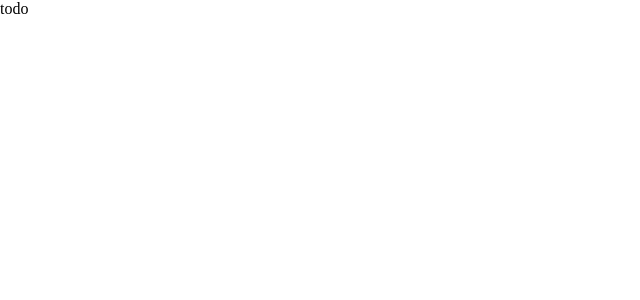
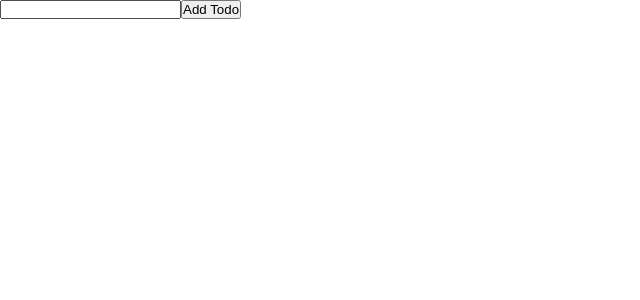
Before and after one commit to p3rfec77/Todo, a React (Create React App) app: page / in a window 1280 px wide. Shown: the top 300 px of the page, without its empty margins (0-640 px from the left). Built offline with nearby package versions, Linux system fonts and the light colour scheme.

Commit message:
created InputField component

```diff
--- a/src/App.tsx
+++ b/src/App.tsx
@@ -1,8 +1,15 @@
 import React from "react";
+
+import { InputField } from "./components";
+
 import styles from "./App.module.css";
 
 function App() {
-  return <div className={styles.App}>todo</div>;
+  return (
+    <div className={styles.App}>
+      <InputField />
+    </div>
+  );
 }
 
 export default App;
--- /dev/null
+++ b/src/components/InputField/InputField.component.tsx
@@ -0,0 +1,36 @@
+import { useAppSelector, useAppDispatch } from "../../hooks/ReduxHooks";
+import { setText, selectText, addTodo } from "../../store/todoSlice";
+
+import styles from "./InputField.module.css";
+
+export const InputField = () => {
+  const text: string = useAppSelector(selectText);
+  const dispatch = useAppDispatch();
+
+  const InputHandler = (e: React.ChangeEvent<HTMLInputElement>) =>
+    dispatch(setText(e.target.value));
+
+  const AddTask = () => {
+    dispatch(addTodo({ text }));
+    dispatch(setText(""));
+  };
+
+  const addTaskByEnter = (e: React.KeyboardEvent<HTMLInputElement>) => {
+    if (e.key === "Enter") {
+      dispatch(addTodo({ text }));
+      dispatch(setText(""));
+    }
+  };
+  return (
+    <>
+      <label>
+        <input
+          value={text}
+          onChange={(e) => InputHandler(e)}
+          onKeyDown={(e) => addTaskByEnter(e)}
+        />
+        <button onClick={AddTask}>Add Todo</button>
+      </label>
+    </>
+  );
+};
--- /dev/null
+++ b/src/components/index.ts
@@ -0,0 +1 @@
+export { InputField } from "./InputField/InputField.component";
--- a/src/index.tsx
+++ b/src/index.tsx
@@ -4,12 +4,17 @@ import "./index.css";
 import App from "./App";
 import reportWebVitals from "./reportWebVitals";
 
+import { Provider } from "react-redux";
+import { store } from "./store";
+
 const root = ReactDOM.createRoot(
   document.getElementById("root") as HTMLElement
 );
 root.render(
   <React.StrictMode>
-    <App />
+    <Provider store={store}>
+      <App />
+    </Provider>
   </React.StrictMode>
 );
 
```
Also changed, not shown: src/components/InputField/InputField.module.css (added).
